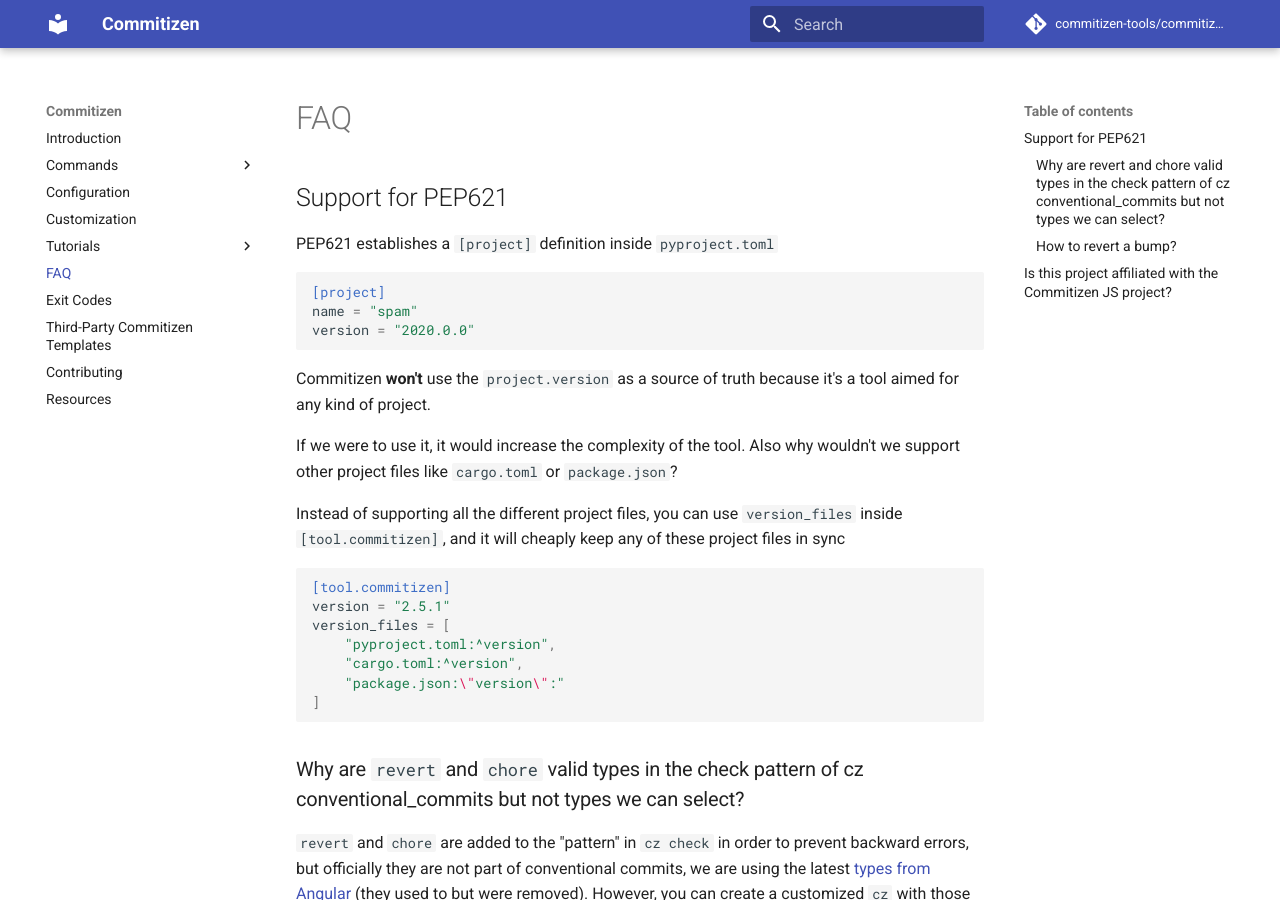
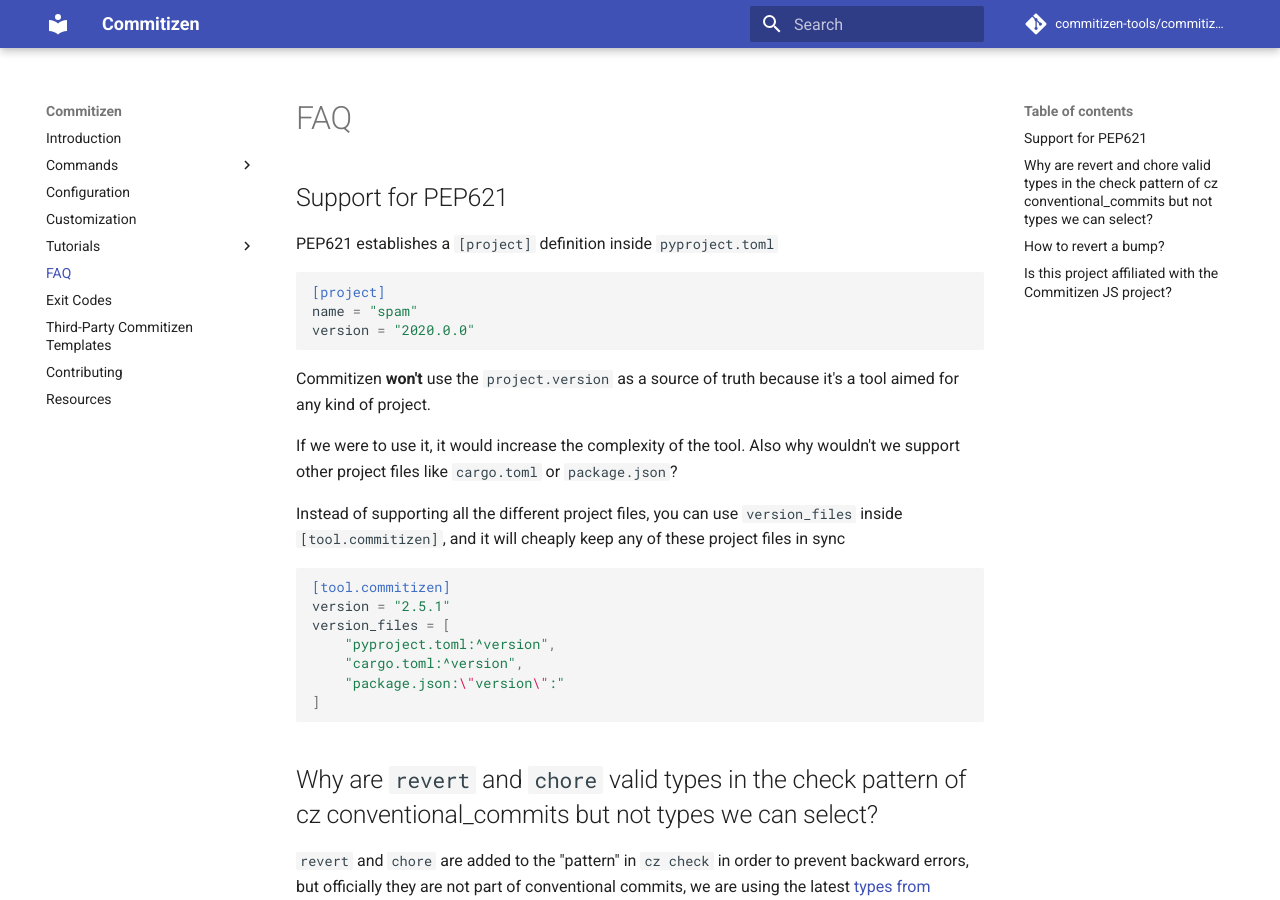
Before and after one commit to commitizen-tools/commitizen, an MkDocs documentation site: the page built from docs/faq.md, in a window 1280 px wide and 900 px high. Built offline with MkDocs 1.6.1 and Material for MkDocs 9.7.7, drawn with Linux system fonts in a browser that asks for light colours; comment, search, counter and statistics services are not loaded.

Commit message:
docs: correct title in faq

````diff
--- a/docs/faq.md
+++ b/docs/faq.md
@@ -27,14 +27,14 @@
 ]
 ```
 
-### Why are `revert` and `chore` valid types in the check pattern of cz conventional_commits but not types we can select?
+## Why are `revert` and `chore` valid types in the check pattern of cz conventional_commits but not types we can select?
 
 `revert` and `chore` are added to the "pattern" in `cz check` in order to prevent backward errors, but officially they are not part of conventional commits, we are using the latest [types from Angular](https://github.com/angular/angular/blob/22b96b9/CONTRIBUTING.md#type) (they used to but were removed).
 However, you can create a customized `cz` with those extra types. (See [Customization](https://commitizen-tools.github.io/commitizen/customization/)
 
 See more discussion in issue [#142](https://github.com/commitizen-tools/commitizen/issues/142) and [#36](https://github.com/commitizen-tools/commitizen/issues/36)
 
-### How to revert a bump?
+## How to revert a bump?
 
 If for any reason, the created tag and changelog were to be undone, this is the snippet:
 
````
